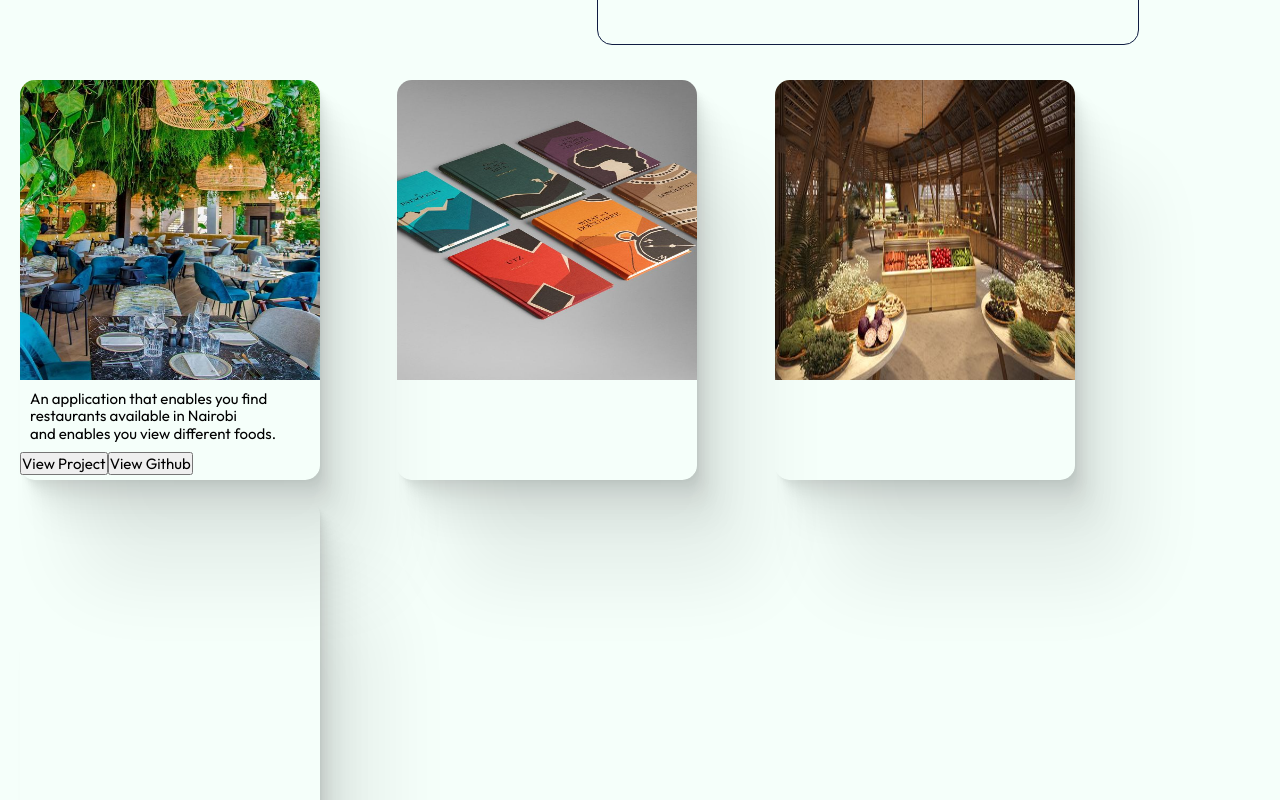
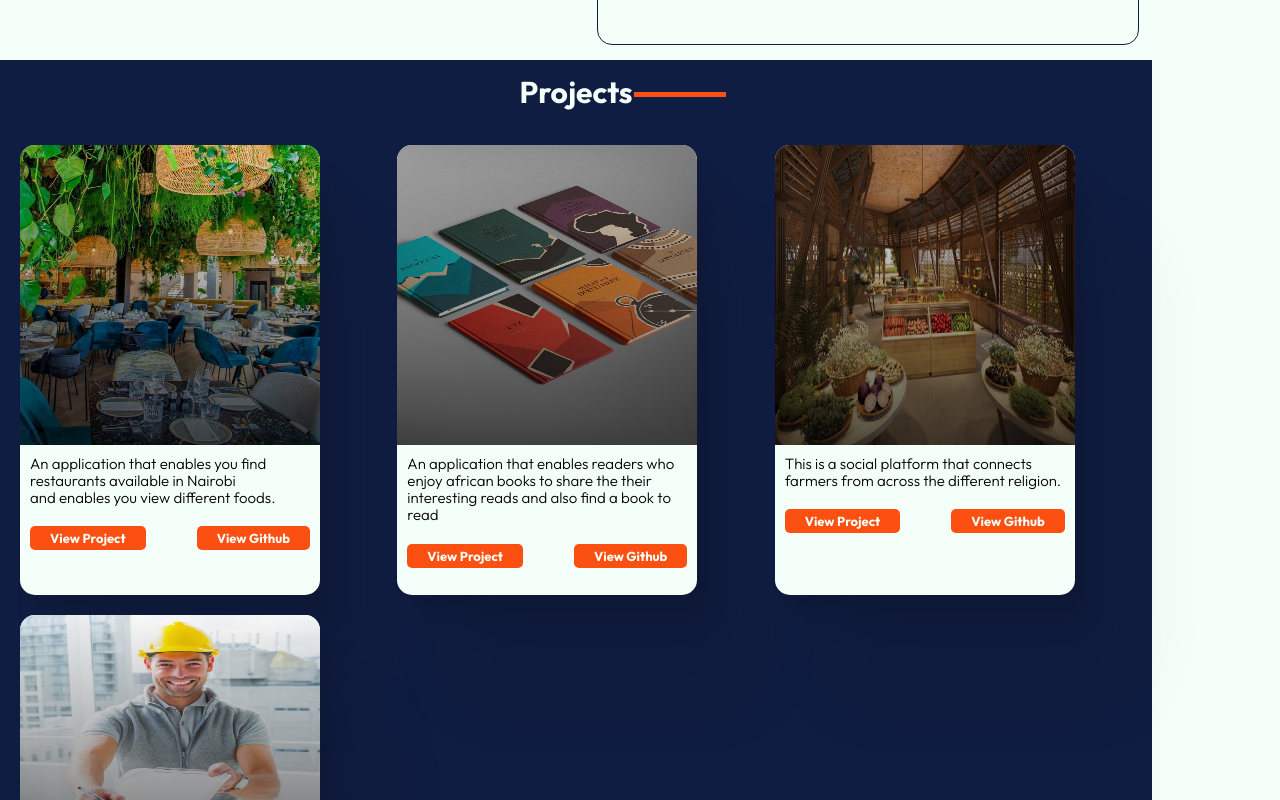
Before and after one commit to Murage-Ivy/my-portfolio, a React (Create React App) app: page / in a window 1280 px wide. Shown: the part 1540-2340 px from the top of the page. Built offline with nearby package versions, Linux system fonts and the light colour scheme.

Commit message:
Refactor code for the project section

```diff
--- a/src/components/projects/Project.css
+++ b/src/components/projects/Project.css
@@ -1,4 +1,26 @@
 #projects {
+  background-color: var(--primary-color);
+}
+
+#projects > h2 {
+  font-size: 30px;
+  padding: 15px;
+  text-align: center;
+  color: var(--secondary-color);
+  position: relative;
+}
+
+#projects > h2::after {
+  content: "";
+  width: 8%;
+  position: absolute;
+  top: 50%;
+  left: 55%;
+  background-color: var(--tertiary-color);
+  height: 5px;
+}
+
+.projects {
   display: grid;
   grid-template-columns: repeat(3, 1fr);
   justify-content: space-around;
@@ -8,34 +30,34 @@
 }
 
 .project-card {
-  height: 400px;
+  height: 450px;
   width: 300px;
   border-radius: 15px;
-  box-shadow: 1.6px 2.8px 2.2px rgba(0, 0, 0, 0.02),
+  box-shadow: 1.6px 2.8px 2.2px rgba(236, 12, 12, 0.02),
     3.9px 6.7px 5.3px rgba(0, 0, 0, 0.028),
     7.4px 12.5px 10px rgba(0, 0, 0, 0.035),
     13.2px 22.3px 17.9px rgba(0, 0, 0, 0.042),
     24.6px 41.8px 33.4px rgba(0, 0, 0, 0.05),
     59px 100px 80px rgba(0, 0, 0, 0.07);
+  transition: transform 250ms 0.3s linear;
+  cursor: pointer;
+  background-color: var(--secondary-color);
 }
-.project-card > img {
+
+
+.img > img {
   max-width: 100%;
   width: 300px;
   height: 300px;
   display: block;
   border-radius: 15px 15px 0px 0px;
   position: relative;
-  transition: all 0.2s ease-out;
 }
-
-.project-card:hover {
-  transform: scale(1.05);
-}
-.project-card > img::after {
+.img::after {
   content: "";
   position: absolute;
   z-index: 1000;
-  opacity: 0.5;
+  background-color: red;
   width: 100%;
   background: linear-gradient(
     to bottom,
@@ -49,6 +71,29 @@
   bottom: 0;
 }
 
+.project-card:hover {
+  transform: translateY(-10px);
+}
+
 .project-card > p {
   padding: 10px;
+  font-size: 15px;
+  font-weight: 300;
 }
+.primary-actions-btn {
+  display: flex;
+  align-items: center;
+  justify-content: space-between;
+  padding: 10px;
+}
+
+.primary-actions-btn > button {
+  padding: 4px 20px;
+  border-radius: 5px;
+  border: none;
+  background-color: var(--tertiary-color);
+  color: var(--secondary-color);
+  cursor: pointer;
+  font-size: 13px;
+  font-weight: 600;
+}
--- a/src/components/projects/Project.jsx
+++ b/src/components/projects/Project.jsx
@@ -3,8 +3,12 @@ import "./Project.css";
 function Project() {
   return (
     <div id="projects">
+      <h2>Projects</h2>
+      <div className="projects">
         <div className="project-card">
+          <div className="img">
             <img src="../assets/Images/restaurant.jpg" alt="restro" />
+          </div>
           <p>
             An application that enables you find
             <br />
@@ -19,12 +23,46 @@ function Project() {
         </div>
 
         <div className="project-card">
+          <div className="img">
             <img src="../assets/Images/books.jpg" alt="books" />
           </div>
+          <p>
+            An application that enables readers who enjoy african books to share
+            the their interesting reads and also find a book to read
+          </p>
+          <div className="primary-actions-btn">
+            <button>View Project</button>
+            <button>View Github</button>
+          </div>
+        </div>
         <div className="project-card">
+          <div className="img">
             <img src="../assets/Images/farm.jpg" alt="" />
           </div>
-      <div className="project-card"></div>
+
+          <p>
+            This is a social platform that connects farmers from across the
+            different religion.
+          </p>
+          <div className="primary-actions-btn">
+            <button>View Project</button>
+            <button>View Github</button>
+          </div>
+        </div>
+        <div className="project-card">
+          <div className="img">
+            <img src="../assets/Images/handyman.jpg" alt="handyman" />
+          </div>
+          <p>
+            This is an application that connects handymen to people who are need
+            of handymen services
+          </p>
+          <div className="primary-actions-btn">
+            <button>View Project</button>
+            <button>View Github</button>
+          </div>
+        </div>
+      </div>
     </div>
   );
 }
```
Lines whose indentation alone changed are shown as unchanged.
